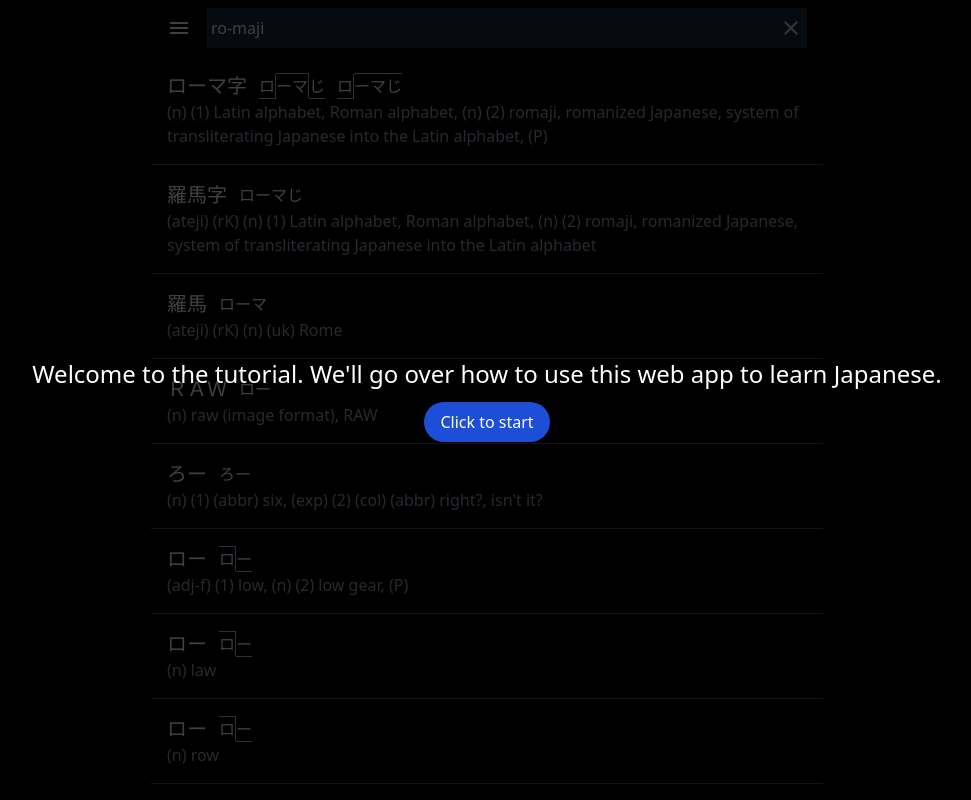
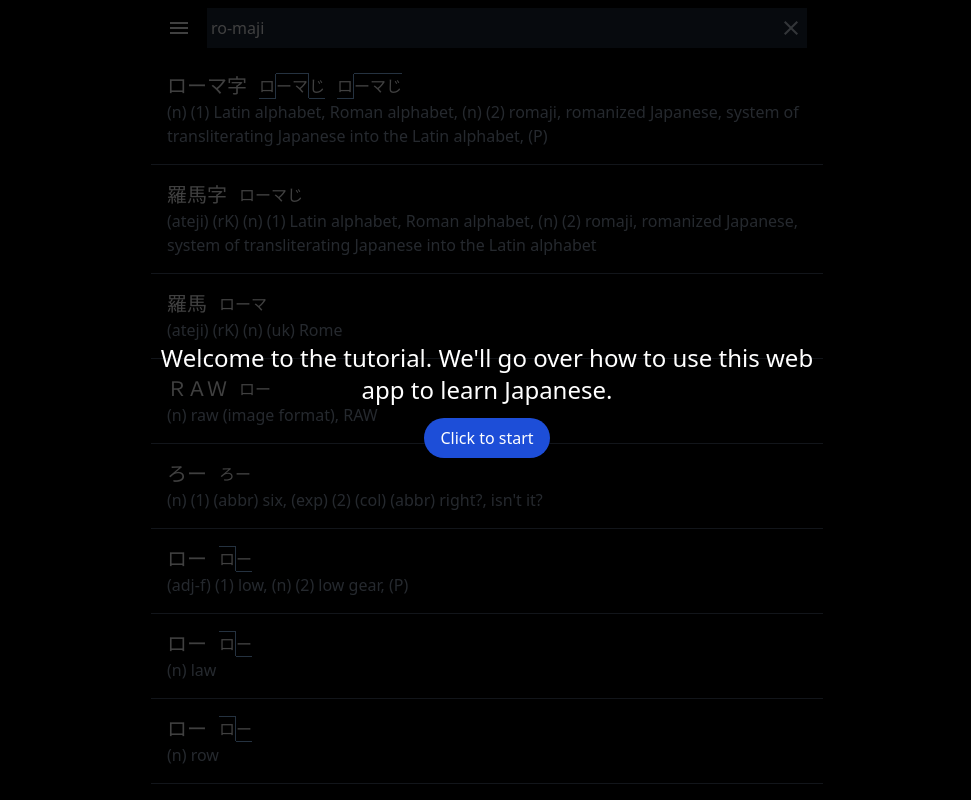
Before and after one commit to bryanjenningz/japanese-dictionary, a Next.js app: page /tutorial in a window 1280 px wide. Shown: the top 800 px of the page, without its empty margins (153-1124 px from the left). Built offline with nearby package versions, Linux system fonts and the light colour scheme; no server answers.

Commit message:
Give start and finish messages in tutorial max width

```diff
--- a/src/pages/tutorial.tsx
+++ b/src/pages/tutorial.tsx
@@ -299,7 +299,7 @@ export default function Tutorial() {
           <>
             <div className="fixed inset-0 z-50 bg-black opacity-75"></div>
             <div className="fixed inset-0 z-50 flex flex-col items-center justify-center gap-3 p-4 text-white">
-              <p className="text-center text-2xl">{`Welcome to the tutorial. We'll go over how to use this web app to learn Japanese.`}</p>
+              <p className="w-full max-w-2xl text-center text-2xl">{`Welcome to the tutorial. We'll go over how to use this web app to learn Japanese.`}</p>
               <button
                 className="rounded-full bg-blue-700 px-4 py-2 text-white"
                 onClick={() => {
@@ -317,7 +317,7 @@ export default function Tutorial() {
           <>
             <div className="fixed inset-0 z-50 bg-black opacity-75"></div>
             <div className="fixed inset-0 z-50 flex flex-col items-center justify-center gap-3 p-4 text-white">
-              <p className="text-center text-2xl">{`Congratulations! You finished the tutorial. Now you can start learning Japanese!`}</p>
+              <p className="w-full max-w-2xl text-center text-2xl">{`Congratulations! You finished the tutorial. Now you can start learning Japanese!`}</p>
               <button
                 className="rounded-full bg-blue-700 px-4 py-2 text-white"
                 onClick={() => {
```
